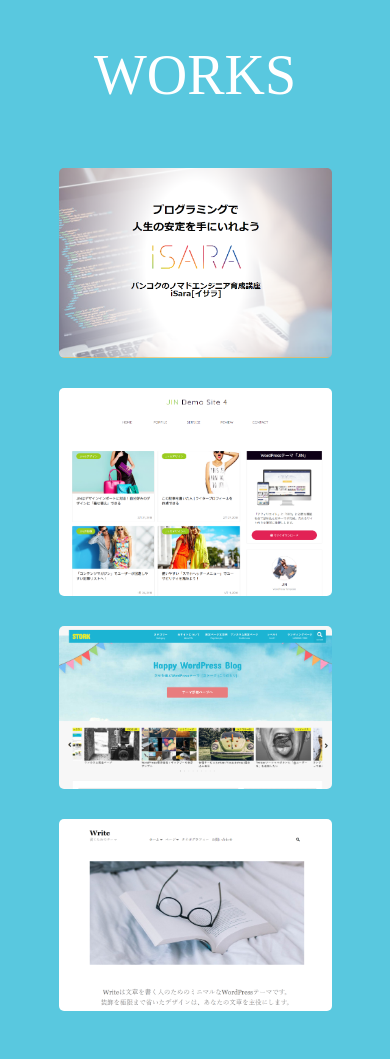
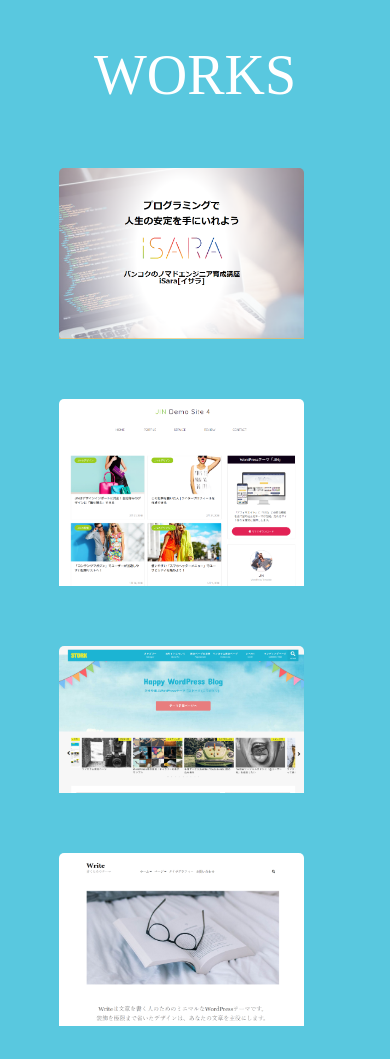
Before and after one commit to banana1072/portfolio, a plain HTML site: page index.html in a window 390 px wide. Shown: the part 2995-4054 px from the top of the page. Drawn offline with nearby package versions, Linux system fonts and the light colour scheme.

Commit message:
Update tablet.css

```diff
--- a/css/tablet.css
+++ b/css/tablet.css
@@ -13,10 +13,16 @@
     .works{
         display: flex;
         flex-direction: column;
+
     }
     .work img{
+
         width:100%;
         height:auto;
+        width: 90%;
+        /* margin-bottom: 30px; */
+        margin: 0 auto;
+        padding-bottom: 30px;
     }
 
     #contact_me{
```
